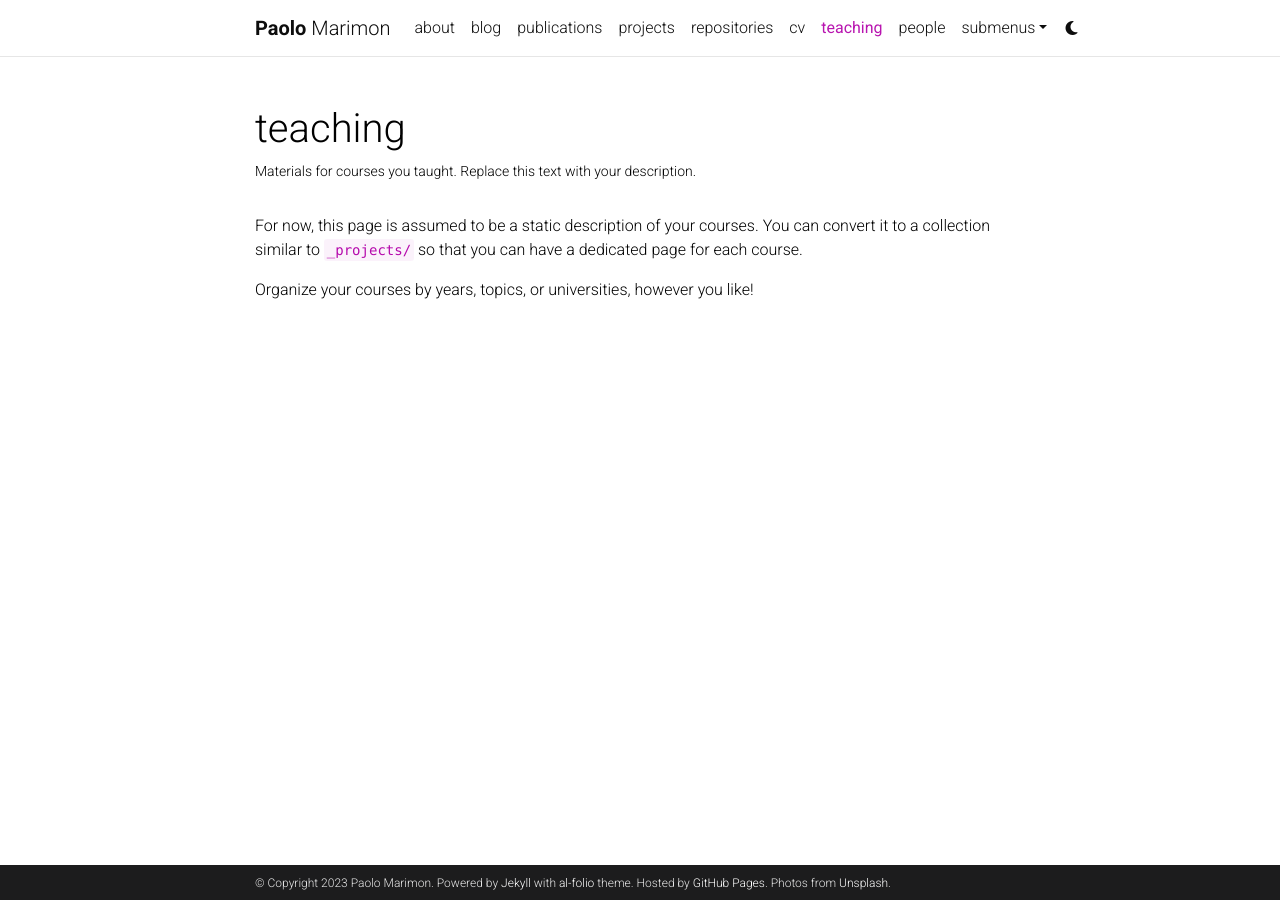
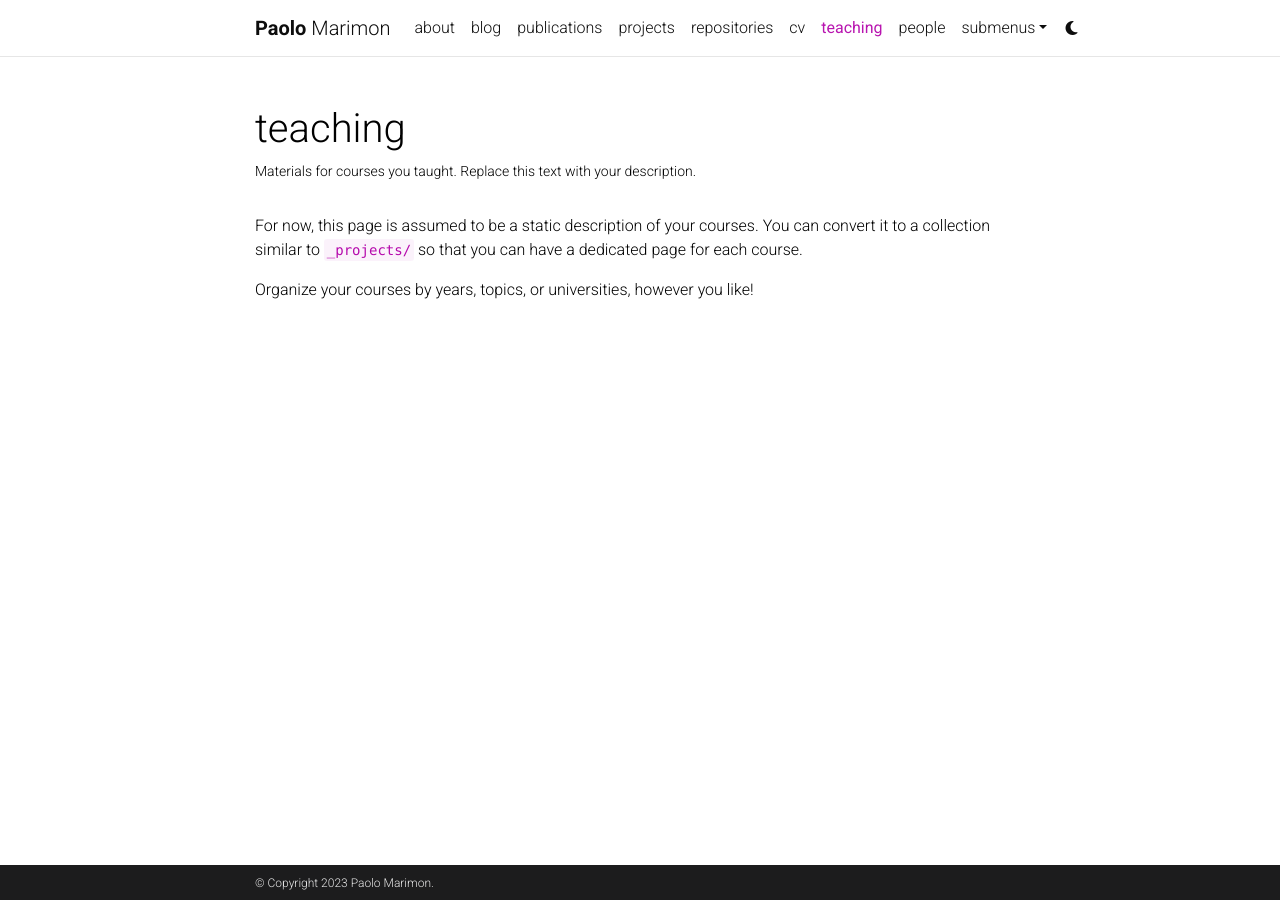
Before and after one commit to paolomarimon/paolomarimon.github.io, a Jekyll site: the page built from _pages/teaching.md, in a window 1280 px wide. Built offline with Jekyll 4.4.1, drawn with Linux system fonts in a browser that asks for light colours; comment, search, counter and statistics services are not loaded; a style sheet for code colours, icons or effects is not loaded.

Commit message:
Update _config.yml
Changing style

```diff
--- a/_config.yml
+++ b/_config.yml
@@ -10,16 +10,14 @@
 description: > # the ">" symbol means to ignore newlines until "footer_text:"
   Hi! I am Paolo Marimon. I am currently a postdoc at TU Wien.
 footer_text: >
-  Powered by <a href="https://jekyllrb.com/" target="_blank">Jekyll</a> with <a href="https://github.com/alshedivat/al-folio">al-folio</a> theme.
-  Hosted by <a href="https://pages.github.com/" target="_blank">GitHub Pages</a>.
-  Photos from <a href="https://unsplash.com" target="_blank">Unsplash</a>.
-keywords: jekyll, jekyll-theme, academic-website, portfolio-website  # add your own keywords or leave empty
+
+keywords: model theory, constraint satisfaction problems, Keisler measures
 
 lang: en # the language of your site (for example: en, fr, cn, ru, etc.)
 icon: ⚛️  # the emoji used as the favicon (alternatively, provide image name in /assets/img/)
 
-url: https://alshedivat.github.io # the base hostname & protocol for your site
-baseurl: /al-folio # the subpath of your site, e.g. /blog/
+url: https://paolomarimon.github.io/ # the base hostname & protocol for your site
+baseurl: # the subpath of your site, e.g. /blog/
 last_updated: false # set to true if you want to display last updated in the footer
 impressum_path:  # set to path to include impressum link in the footer, use the same path as permalink in a page, helps to conform with EU GDPR
 
@@ -28,7 +26,7 @@
 # -----------------------------------------------------------------------------
 
 # repo color theme
-repo_theme_light: default       # https://github.com/anuraghazra/github-readme-stats/blob/master/themes/README.md
+repo_theme_light: tokyonight     # https://github.com/anuraghazra/github-readme-stats/blob/master/themes/README.md
 repo_theme_dark: dark           # https://github.com/anuraghazra/github-readme-stats/blob/master/themes/README.md
 repo_trophies:
   enabled: true
```
